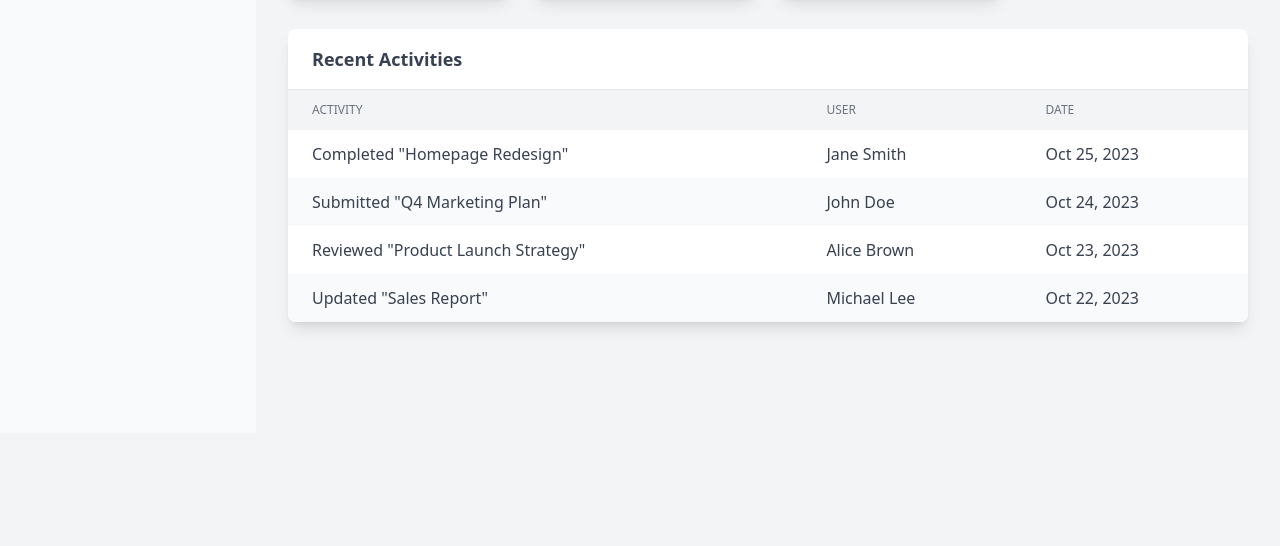
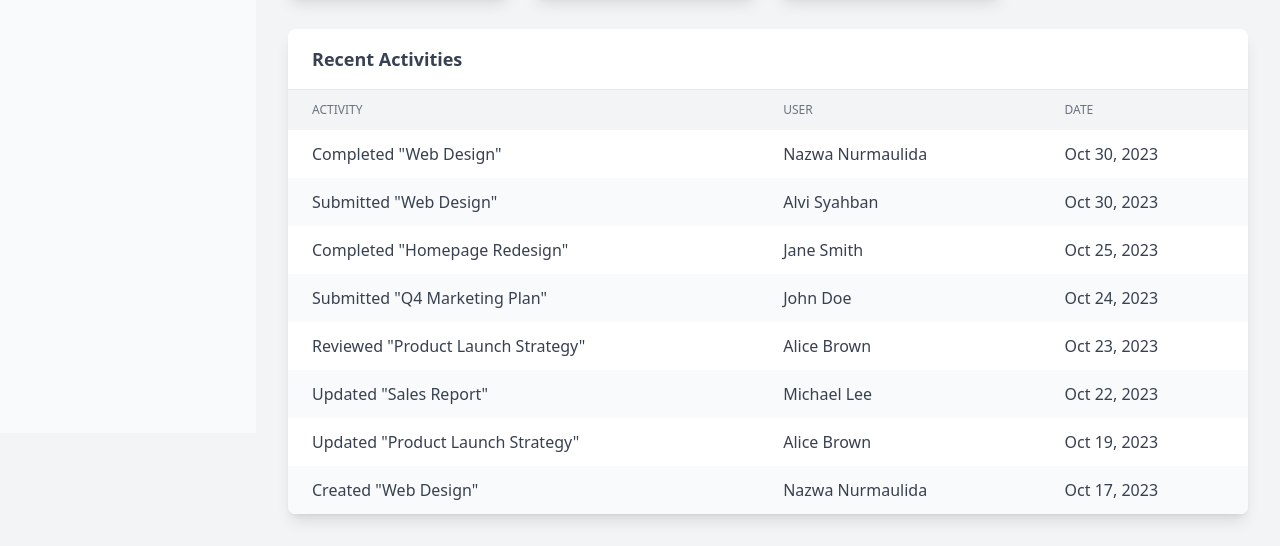
Before and after one commit to alvisyahban/TugasPWLKel7, a website: page report.html in a window 1280 px wide. Shown: the part 367-913 px from the top of the page. Before the commit the page ends 800 px from the top, so only its background shows below. Drawn offline with nearby package versions, Linux system fonts and the light colour scheme; files that its build step writes are made by us from their sources; files whose address does not match are found by name.

Commit message:
Menambahkan Activity Baru

```diff
--- a/report.html
+++ b/report.html
@@ -146,6 +146,16 @@
                 </thead>
                 <tbody class="text-gray-700 dark:text-white">
                     <tr>
+                        <td class="py-3 px-6">Completed "Web Design"</td>
+                        <td class="py-3 px-6">Nazwa Nurmaulida</td>
+                        <td class="py-3 px-6">Oct 30, 2023</td>
+                    </tr>
+                    <tr class="bg-gray-50 dark:bg-fuchsia-700">
+                        <td class="py-3 px-6">Submitted "Web Design"</td>
+                        <td class="py-3 px-6">Alvi Syahban</td>
+                        <td class="py-3 px-6">Oct 30, 2023</td>
+                    </tr>
+                    <tr>
                         <td class="py-3 px-6">Completed "Homepage Redesign"</td>
                         <td class="py-3 px-6">Jane Smith</td>
                         <td class="py-3 px-6">Oct 25, 2023</td>
@@ -165,6 +175,16 @@
                         <td class="py-3 px-6">Michael Lee</td>
                         <td class="py-3 px-6">Oct 22, 2023</td>
                     </tr>
+                    <tr>
+                        <td class="py-3 px-6">Updated "Product Launch Strategy"</td>
+                        <td class="py-3 px-6">Alice Brown</td>
+                        <td class="py-3 px-6">Oct 19, 2023</td>
+                    </tr>
+                    <tr class="bg-gray-50 dark:bg-fuchsia-700">
+                        <td class="py-3 px-6">Created "Web Design"</td>
+                        <td class="py-3 px-6">Nazwa Nurmaulida</td>
+                        <td class="py-3 px-6">Oct 17, 2023</td>
+                    </tr>
                 </tbody>
             </table>
             </div>
```
